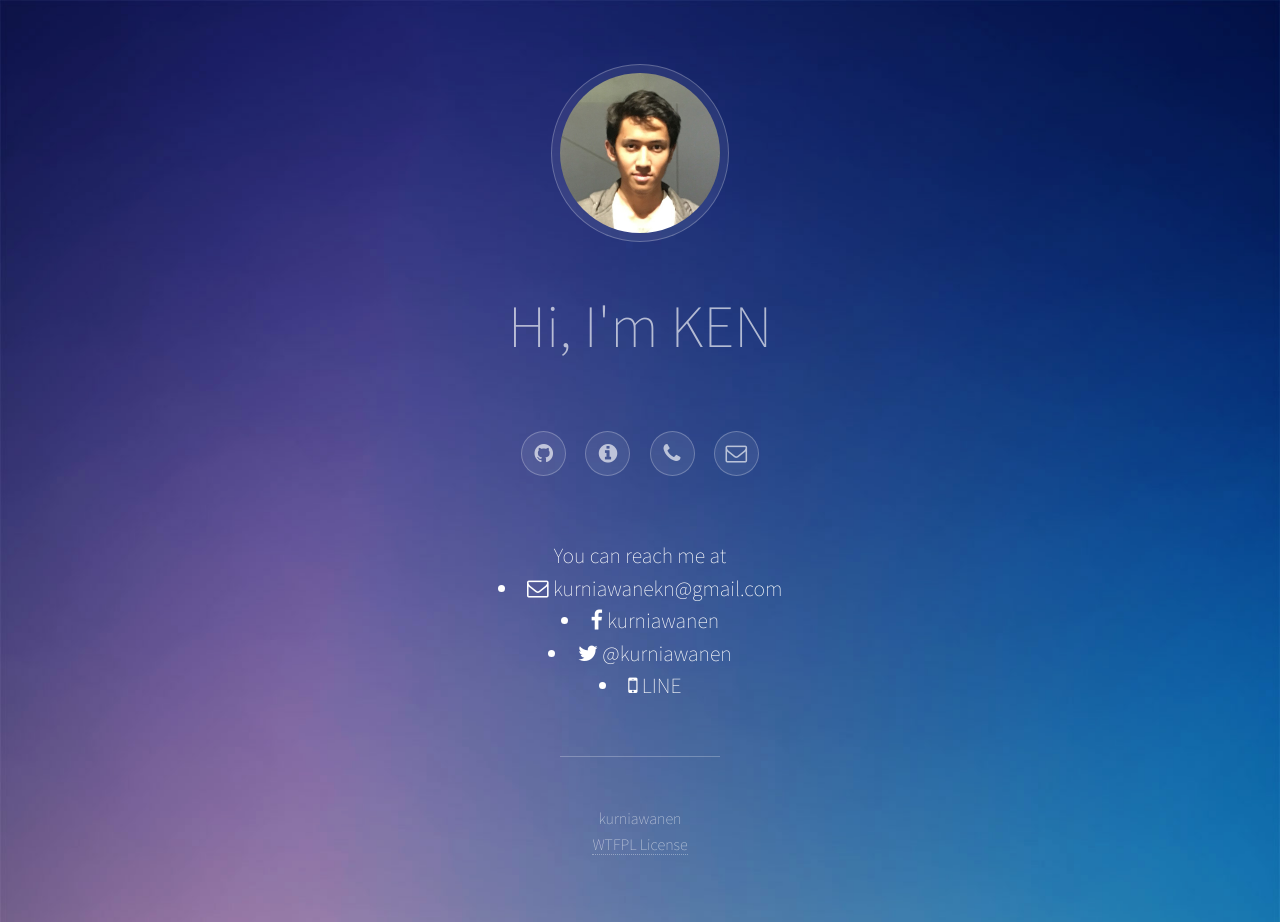
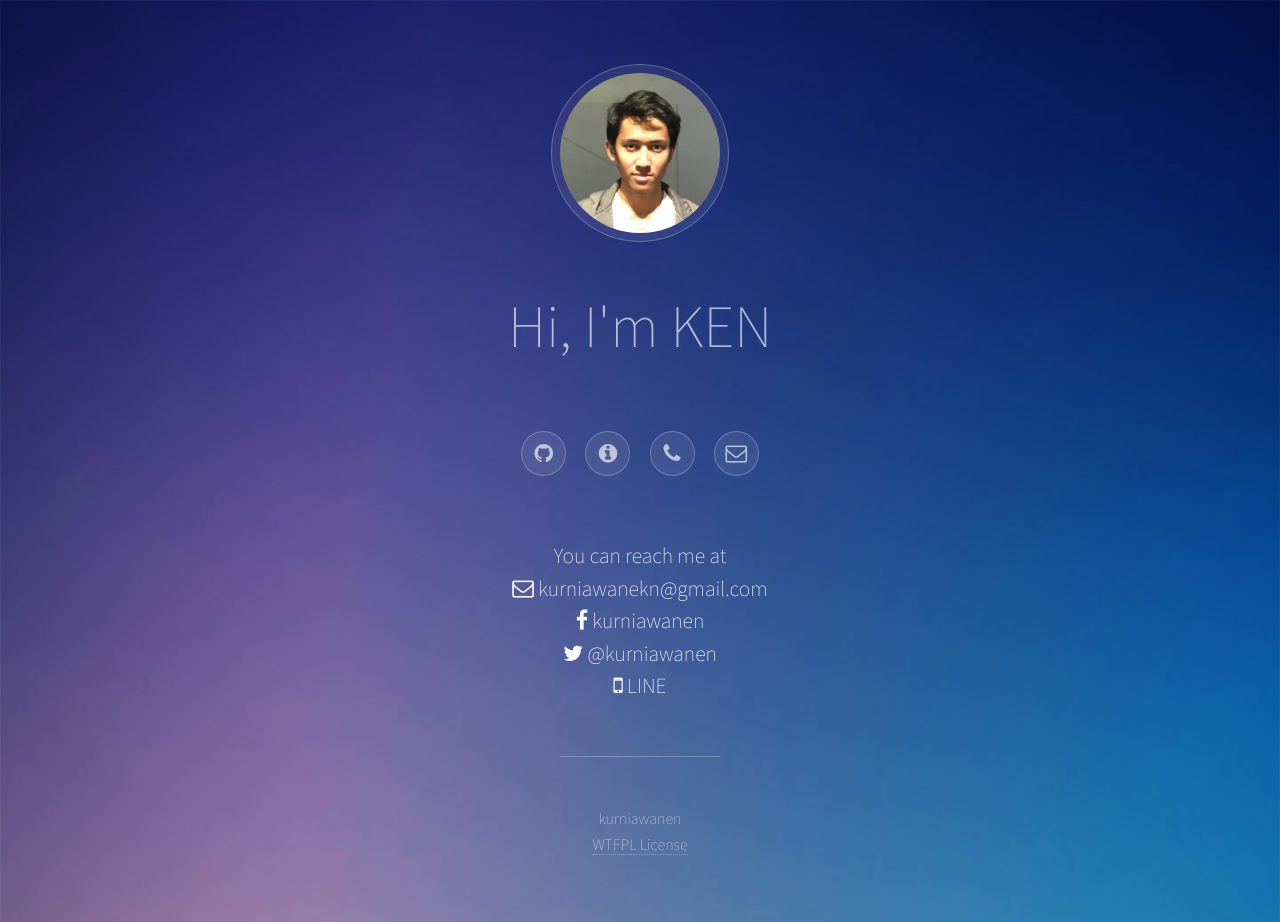
Before and after one commit to ken-kurniawanen/kurniawanen.github.io, a Jekyll site: the page built from contact/index.html, in a window 1280 px wide. Built offline with Jekyll 4.4.1, drawn with Linux system fonts in a browser that asks for light colours.

Commit message:
another edit

```diff
--- a/contact/index.html
+++ b/contact/index.html
@@ -2,9 +2,9 @@
 layout: default
 title: Contact kurniawanen
 ---
-<h2>You can reach me at
-<li><a href="mailto:kurniawanekn@gmail.com" target="_blank" class="icon fa-envelope-o"> kurniawanekn@gmail.com</a><br />
-<li><a href="http://facebook.com/kurniawanen" target="_blank" class="icon fa-facebook"> kurniawanen</a><br />
-<li><a href="http://twitter.com/kurniawanen" target="_blank" class="icon fa-twitter"> @kurniawanen</a><br />
-<li><a href="http://line.me/ti/p/~kurniawanen" target="_blank" class="icon fa-mobile"> LINE</a>
+<h2>You can reach me at<br />
+<a href="mailto:kurniawanekn@gmail.com" target="_blank" class="icon fa-envelope-o"> kurniawanekn@gmail.com</a><br />
+<a href="http://facebook.com/kurniawanen" target="_blank" class="icon fa-facebook"> kurniawanen</a><br />
+<a href="http://twitter.com/kurniawanen" target="_blank" class="icon fa-twitter"> @kurniawanen</a><br />
+<a href="http://line.me/ti/p/~kurniawanen" target="_blank" class="icon fa-mobile"> LINE</a>
 </h2>
```
